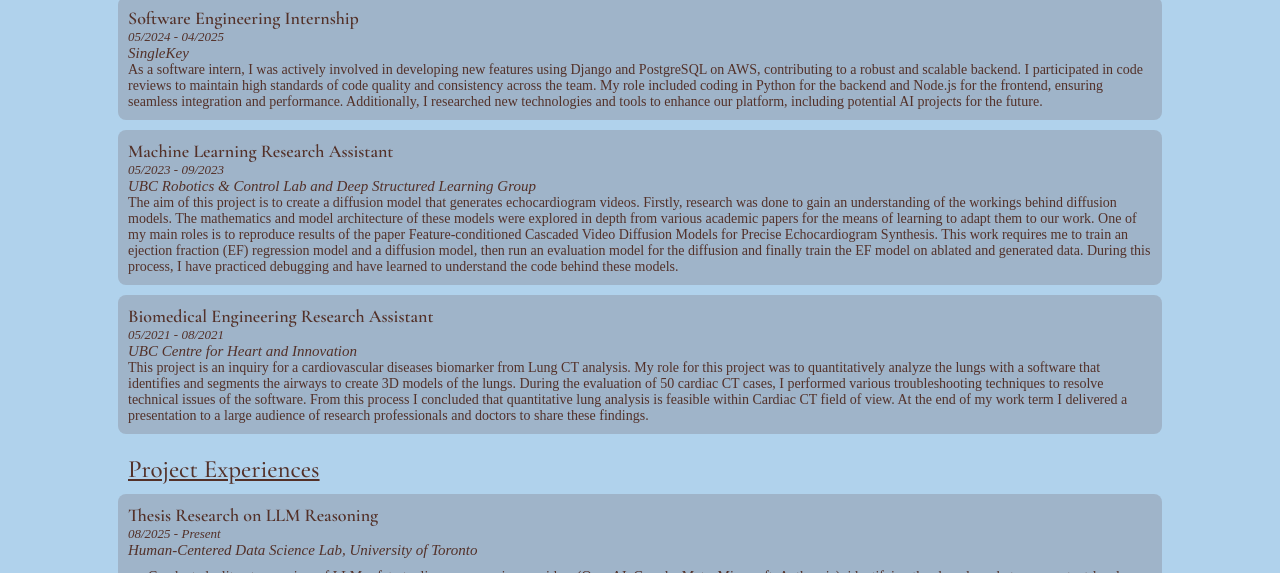
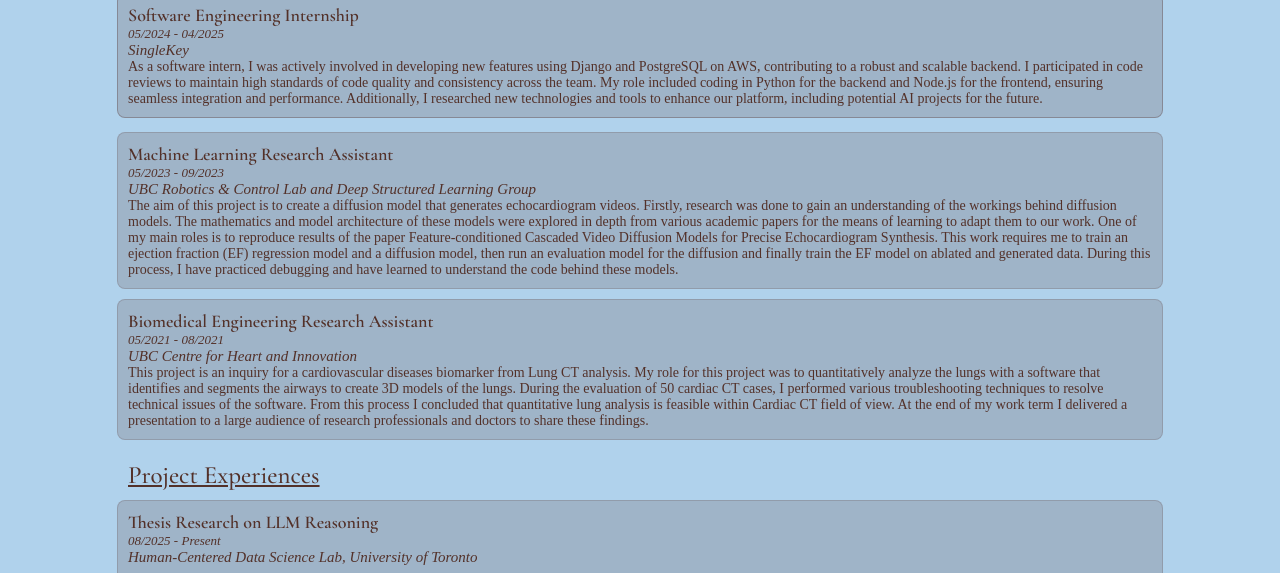
Before and after one commit to JadeClement/personal_website, a plain HTML site: page projects.html in a window 1280 px wide. In both pictures the pointer is over the element 640 px from the left and 236 px from the top of the page. Shown: the part 178-751 px from the top of the page. Drawn offline with nearby package versions, Linux system fonts and the light colour scheme; a web font is replaced by a local one.

Commit message:
Lift experience cards on hover for clearer interactivity.
Made-with: Cursor

```diff
--- a/projects.css
+++ b/projects.css
@@ -27,6 +27,22 @@ body{
     margin-bottom:10px;
     border-radius: 8px;
     /*max-width:800px;*/
+    border: 1px solid rgba(83, 49, 41, 0.18);
+    transition: transform 160ms ease, border-color 200ms ease;
+}
+
+.pro_section:hover{
+    transform: translateY(-4px);
+    border-color: rgba(83, 49, 41, 0.32);
+}
+
+@media (prefers-reduced-motion: reduce){
+    .pro_section{
+        transition: none;
+    }
+    .pro_section:hover{
+        transform: none;
+    }
 }
 .page_intro{
     font-size: var(--secondaryTitleFontSize);
```
